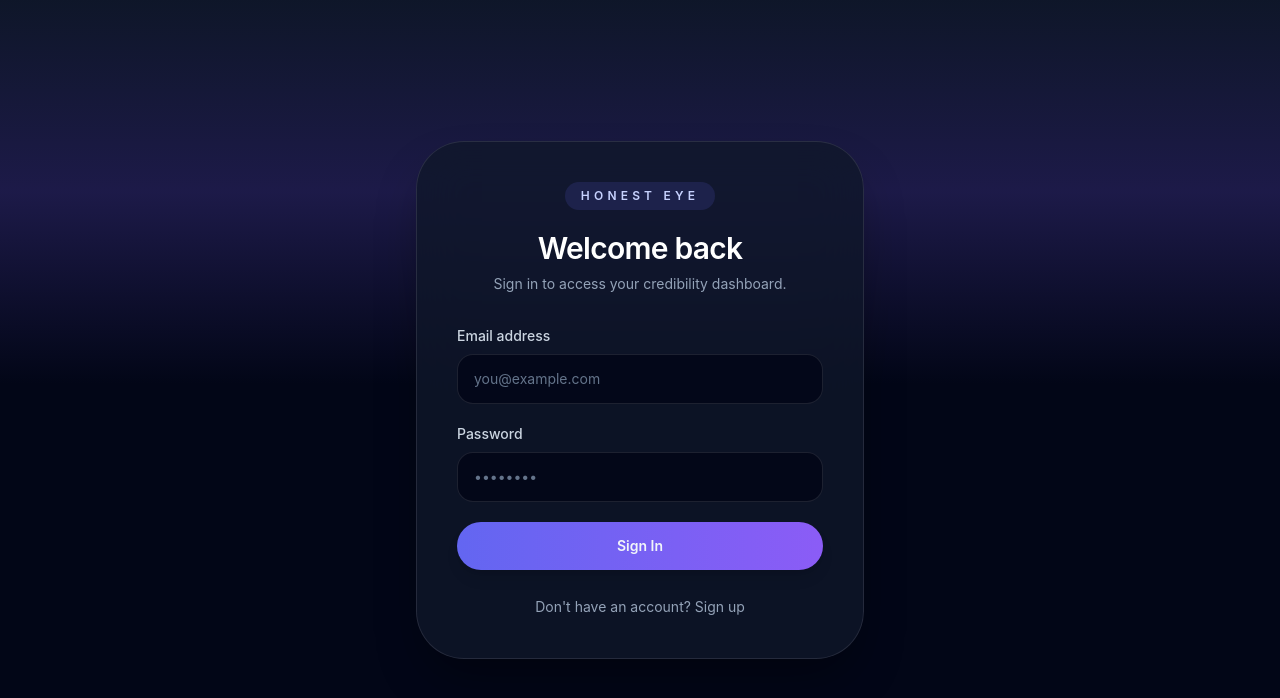
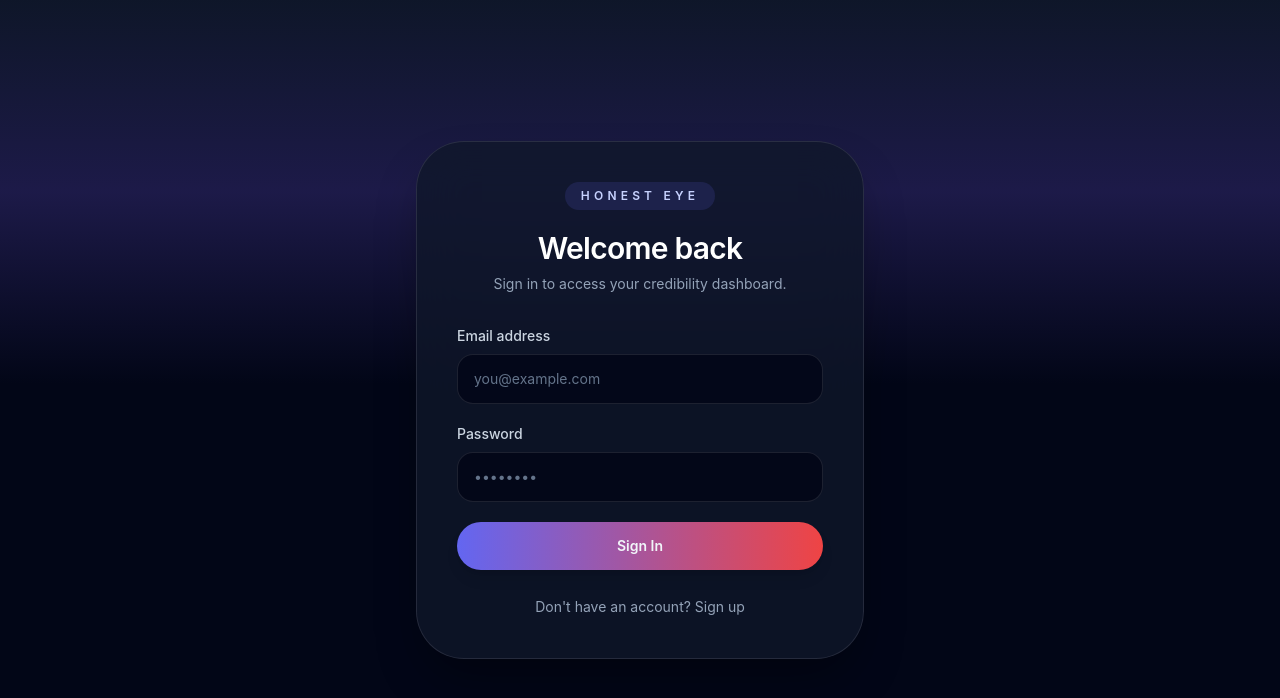
Before and after one commit to amulyaprise25-bot/honest-eye-project, a React (Vite) app: page / in a window 1280 px wide. Shown: the top 698 px of the page. Built offline with nearby package versions, Linux system fonts and the light colour scheme.

Commit message:
Update Login.tsx

```diff
--- a/src/Login.tsx
+++ b/src/Login.tsx
@@ -83,7 +83,7 @@ export default function Login({ onLoginSuccess }: LoginProps) {
 
           <button
             type="submit"
-            className="w-full rounded-full bg-gradient-to-r from-indigo-500 to-violet-500 py-3.5 text-sm font-semibold text-red shadow-lg shadow-white-500/25 transition hover:from-indigo-400 hover:to-violet-400"
+            className="w-full rounded-full bg-gradient-to-r from-indigo-500 to-red-500 py-3.5 text-sm font-semibold text-red shadow-lg shadow-white-500/25 transition hover:from-indigo-400 hover:to-violet-400"
           >
             {isSignUp ? 'Create Account' : 'Sign In'}
           </button>
```
